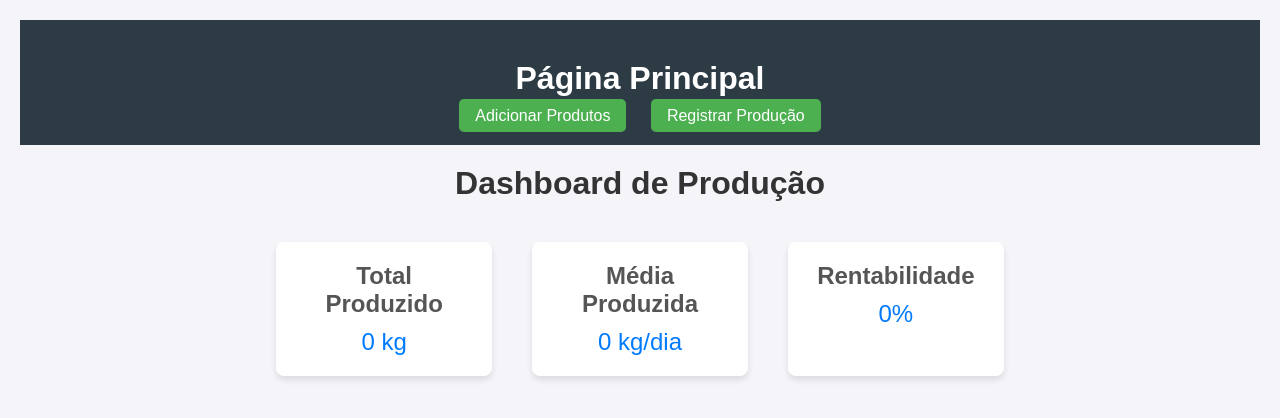
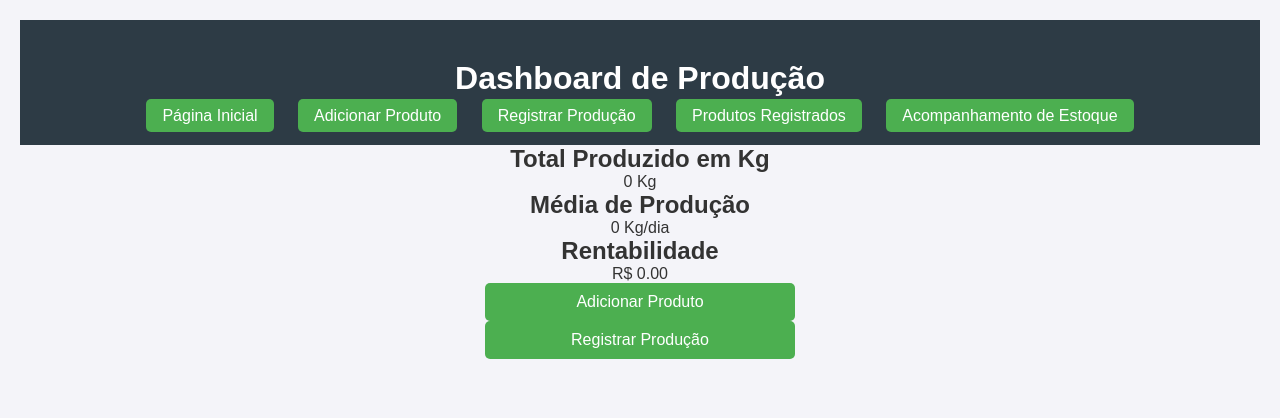
Before and after one commit to guririu/dashboard-producao, a plain HTML site: page index.html in a window 1280 px wide. Drawn offline with nearby package versions, Linux system fonts and the light colour scheme; files that its build step writes are made by us from their sources.

Commit message:
Update index.html

```diff
--- a/index.html
+++ b/index.html
@@ -1,44 +1,71 @@
 <!DOCTYPE html>
-<html lang="pt-BR">
+<html lang="pt-br">
 <head>
     <meta charset="UTF-8">
     <meta name="viewport" content="width=device-width, initial-scale=1.0">
-  <title>Dashboard de Produção</title>
-  <link rel="stylesheet" href="css/styles.css">
+    <title>Página Inicial</title>
+    <link rel="stylesheet" href="styles.css">
 </head>
 <body>
-
- <!-- Cabeçalho com botões de navegação -->
     <header>
-    <div class="header-container">
-      <h1>Página Principal</h1>
+        <h1>Dashboard de Produção</h1>
         <nav>
-        <a href="adicionar.html" class="btn-adicionar">Adicionar Produtos</a>
-        <a href="registro.html" class="btn-registrar">Registrar Produção</a>
+            <a href="index.html">Página Inicial</a>
+            <a href="adicionar.html">Adicionar Produto</a>
+            <a href="registro.html">Registrar Produção</a>
+            <a href="produtos-registrados.html">Produtos Registrados</a>
+            <a href="estoque.html">Acompanhamento de Estoque</a>
         </nav>
-    </div>
     </header>
 
-  <h1>Dashboard de Produção</h1>
-  <div class="cards">
-    <div class="card" id="total-produzido">
-      <h2>Total Produzido</h2>
-      <p>0 kg</p>
+    <div class="dashboard">
+        <div class="dashboard-item">
+            <h2>Total Produzido em Kg</h2>
+            <p id="total-produzido">0 Kg</p>
         </div>
-    <div class="card" id="media-produzida">
-      <h2>Média Produzida</h2>
-      <p>0 kg/dia</p>
+
+        <div class="dashboard-item">
+            <h2>Média de Produção</h2>
+            <p id="media-producao">0 Kg/dia</p>
         </div>
-    <div class="card" id="rentabilidade">
+
+        <div class="dashboard-item">
             <h2>Rentabilidade</h2>
-      <p>0%</p>
+            <p id="rentabilidade">R$ 0,00</p>
         </div>
     </div>
-  <!-- Adicione uma área para o gráfico -->
-  <div style="width: 80%; margin: 40px auto;">
-    <canvas id="graficoProducao"></canvas>
+
+    <!-- Botões para navegação -->
+    <div class="action-buttons">
+        <button onclick="window.location.href='adicionar.html'">Adicionar Produto</button>
+        <button onclick="window.location.href='registro.html'">Registrar Produção</button>
     </div>
-  <script src="https://cdn.jsdelivr.net/npm/chart.js"></script>
-  <script src="js/script.js"></script>
+
+    <script>
+        // Exemplo de cálculo para total produzido, média e rentabilidade
+        function atualizarDashboard() {
+            const producao = JSON.parse(localStorage.getItem("producao")) || [];
+
+            let totalProduzido = 0;
+            let totalDias = 0;
+
+            producao.forEach(item => {
+                totalProduzido += item.quantidade;
+                const data = new Date(item.data);
+                totalDias = Math.max(totalDias, data.getDate());  // Pegando o total de dias registrados
+            });
+
+            const mediaProducao = totalDias > 0 ? (totalProduzido / totalDias).toFixed(2) : 0;
+            const rentabilidade = totalProduzido * 10;  // Exemplo de rentabilidade (ajuste conforme sua fórmula)
+
+            // Atualizar as informações no dashboard
+            document.getElementById("total-produzido").innerText = `${totalProduzido} Kg`;
+            document.getElementById("media-producao").innerText = `${mediaProducao} Kg/dia`;
+            document.getElementById("rentabilidade").innerText = `R$ ${rentabilidade.toFixed(2)}`;
+        }
+
+        // Atualizar o dashboard ao carregar a página
+        window.onload = atualizarDashboard;
+    </script>
 </body>
 </html>
```
Lines whose indentation alone changed are shown as unchanged.
